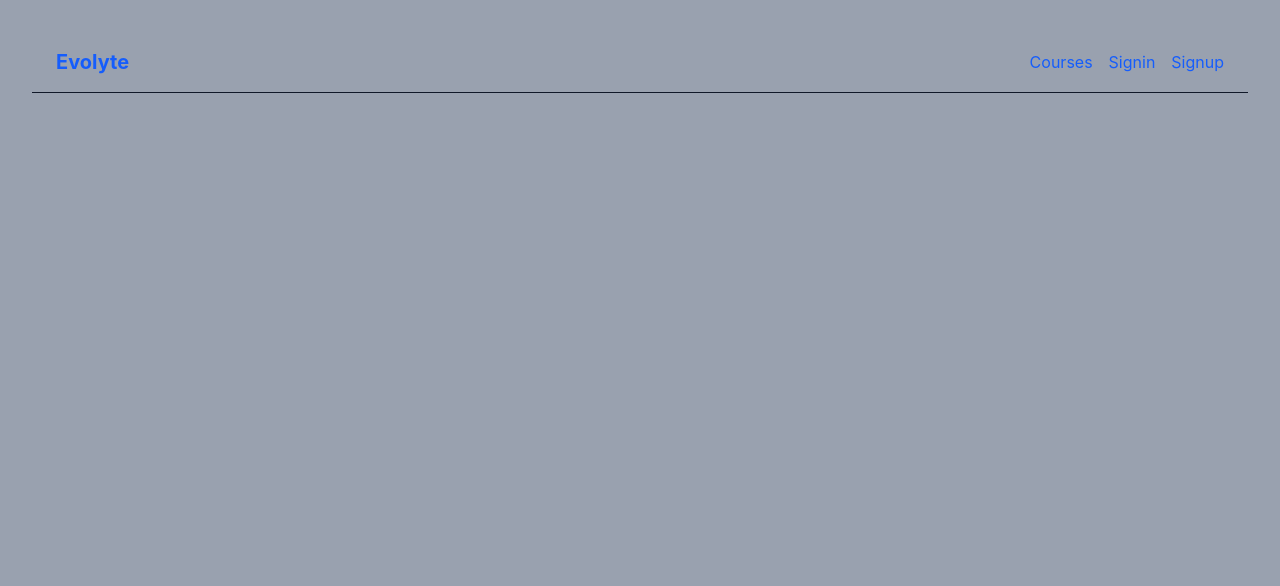
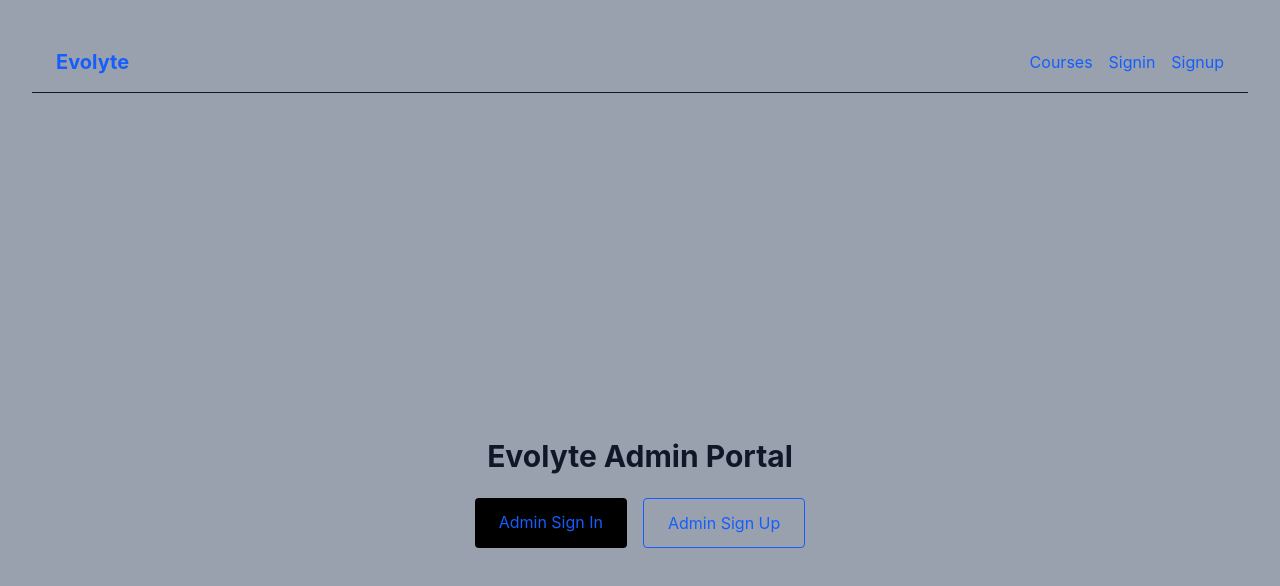
Before and after one commit to Babu-Vadaboina/CourseSellingApp, a React app in the folder frontend/: page /admin in a window 1280 px wide. Shown: the top 586 px of the page. Built offline with nearby package versions, Linux system fonts and the light colour scheme; the HTML template or start-up script is replaced by a standard one.

Commit message:
FE - added admin signup and Home page logic

```diff
--- a/frontend/src/App.jsx
+++ b/frontend/src/App.jsx
@@ -13,6 +13,8 @@ import AdminDashboard from "./pages/admin/AdminDashboard";
 import CreateCourse from "./pages/admin/CreateCourse";
 import AdminCourses from "./pages/admin/AdminCourses";
 import EditCourse from "./pages/admin/EditCourse";
+import AdminSignup from "./pages/admin/AdminSignup";
+import AdminHome from "./pages/admin/AdminHome";
 
 function App() {
   return (
@@ -26,7 +28,10 @@ function App() {
           <Route path="/signup" element={<Signup />} />
           <Route path="/purchases" element={<Purchases />} />
           {/* admin routes */}
+
+          <Route path="/admin" element={<AdminHome />} />
           <Route path="/admin/signin" element={<AdminSignin />} />
+          <Route path="/admin/signup" element={<AdminSignup />} />
           <Route path="/admin/dashboard" element={<AdminDashboard />} />
           <Route path="/admin/create-course" element={<CreateCourse />} />
           <Route path="/admin/courses" element={<AdminCourses />} />
--- /dev/null
+++ b/frontend/src/pages/admin/AdminHome.jsx
@@ -0,0 +1,22 @@
+import { Link } from "react-router-dom";
+
+export default function AdminHome() {
+  return (
+    <div className="min-h-screen flex flex-col justify-center items-center gap-6">
+      <h1 className="text-3xl font-bold">Evolyte Admin Portal</h1>
+
+      <div className="flex gap-4">
+        <Link
+          to="/admin/signin"
+          className="bg-black text-white px-6 py-3 rounded"
+        >
+          Admin Sign In
+        </Link>
+
+        <Link to="/admin/signup" className="border px-6 py-3 rounded">
+          Admin Sign Up
+        </Link>
+      </div>
+    </div>
+  );
+}
```
